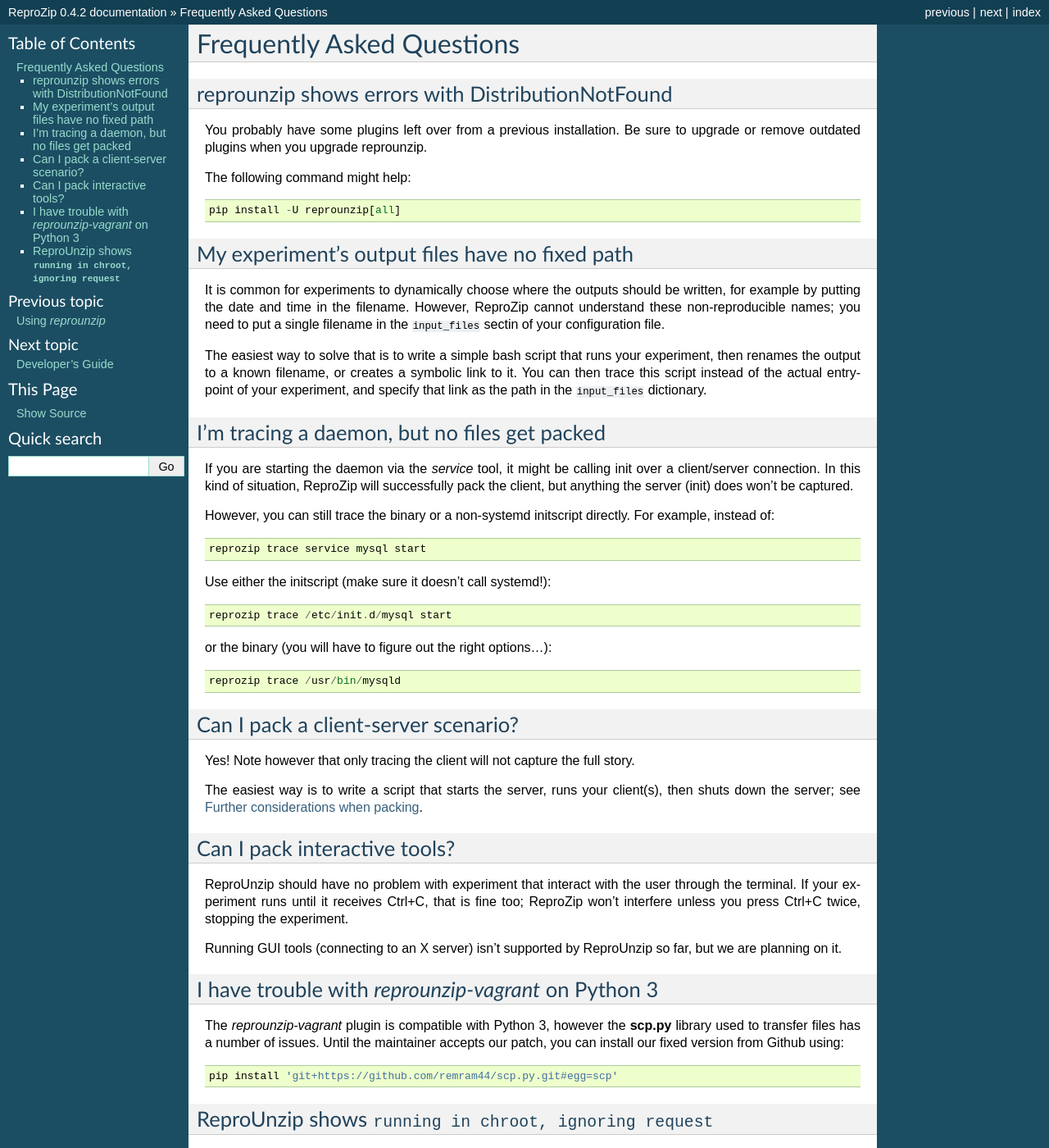
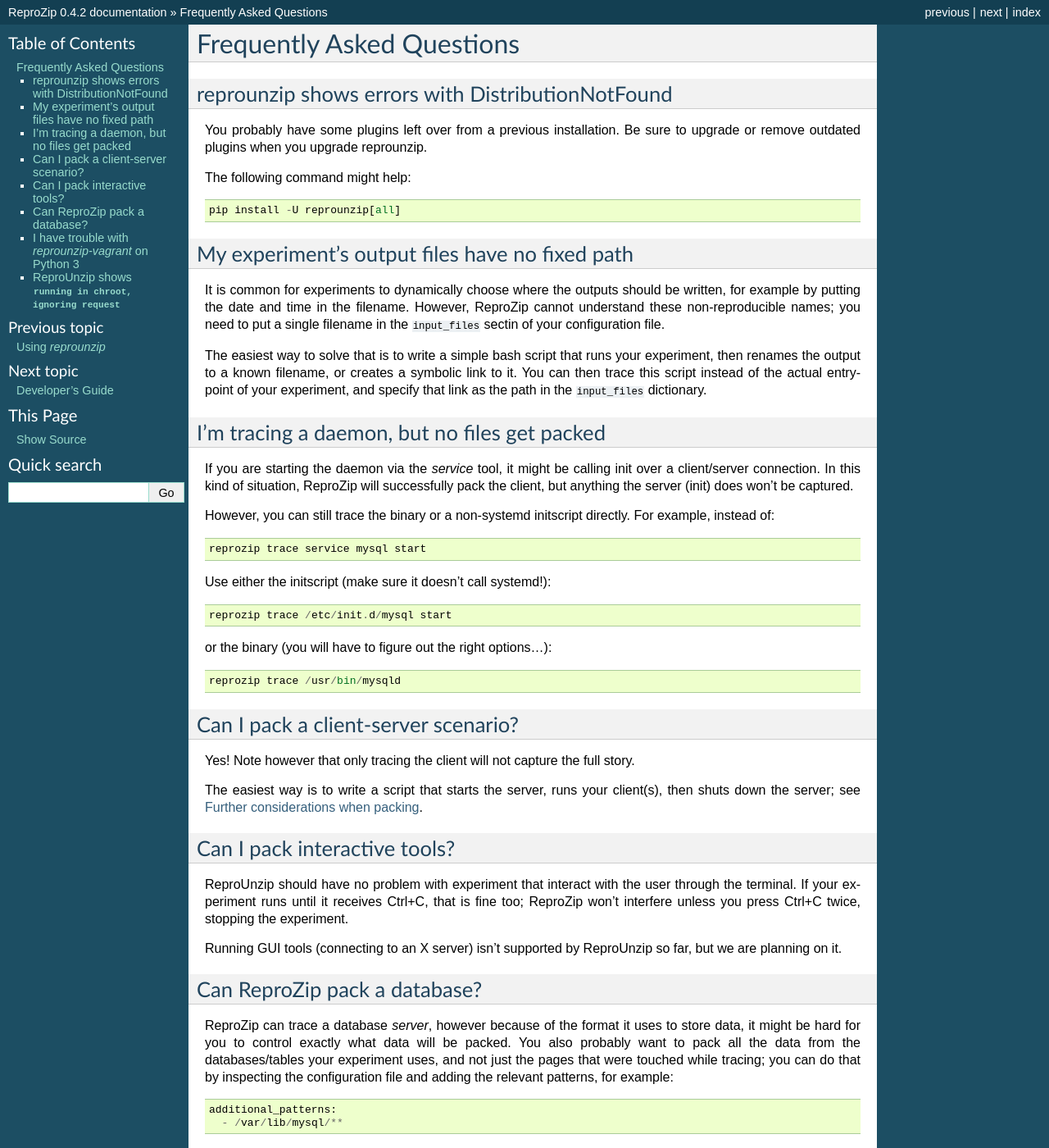
Before and after one commit to VIDA-NYU/reprozip, a Sphinx documentation site: the page built from docs/source/faq.rst, in a window 1280 px wide and 1400 px high. Shown: the whole window at 82% size. Built offline with Sphinx 7.4.7, drawn with Linux system fonts in a browser that asks for light colours.

Commit message:
Adds packing databases to the FAQ

```diff
--- a/docs/source/faq.rst
+++ b/docs/source/faq.rst
@@ -56,6 +56,14 @@
 
 Running GUI tools (connecting to an X server) isn't supported by ReproUnzip so far, but we are planning on it.
 
+Can ReproZip pack a database?
+=============================
+
+ReproZip can trace a database *server*, however because of the format it uses to store data, it might be hard for you to control exactly what data will be packed. You also probably want to pack all the data from the databases/tables your experiment uses, and not just the pages that were touched while tracing; you can do that by inspecting the configuration file and adding the relevant patterns, for example::
+
+    additional_patterns:
+      - /var/lib/mysql/**
+
 ..  _scp-py3:
 
 I have trouble with *reprounzip-vagrant* on Python 3
```
